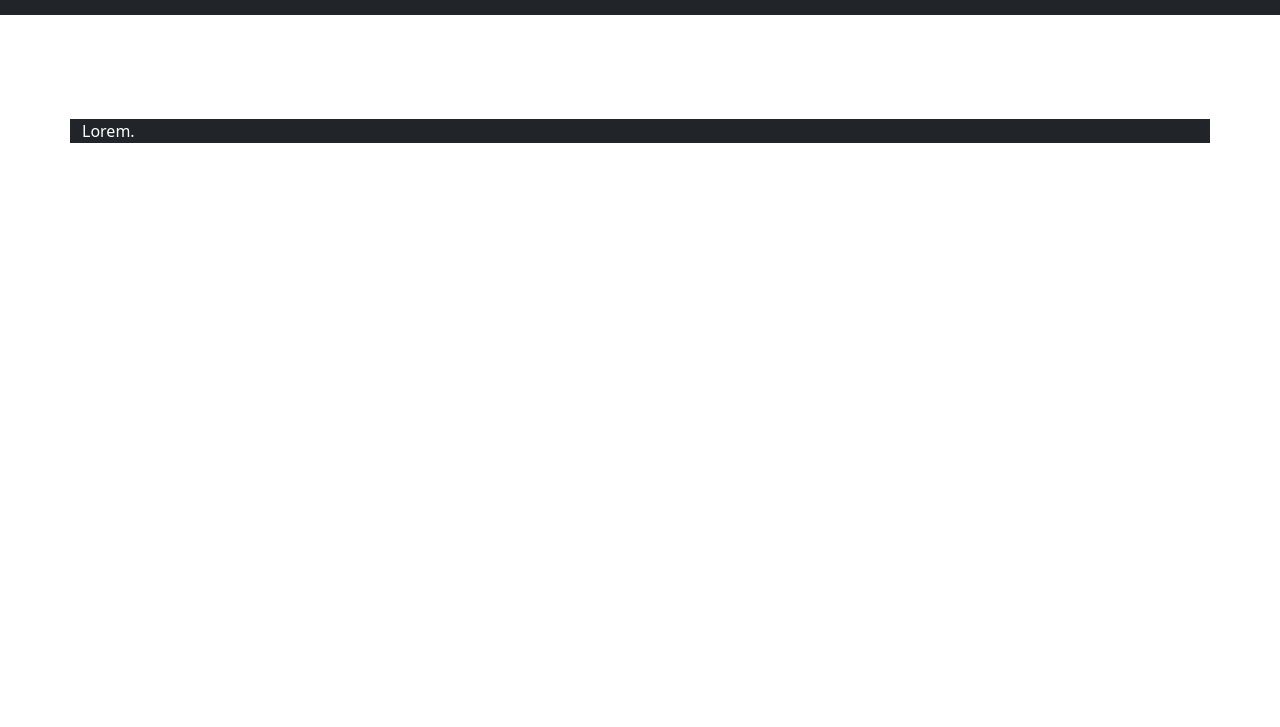
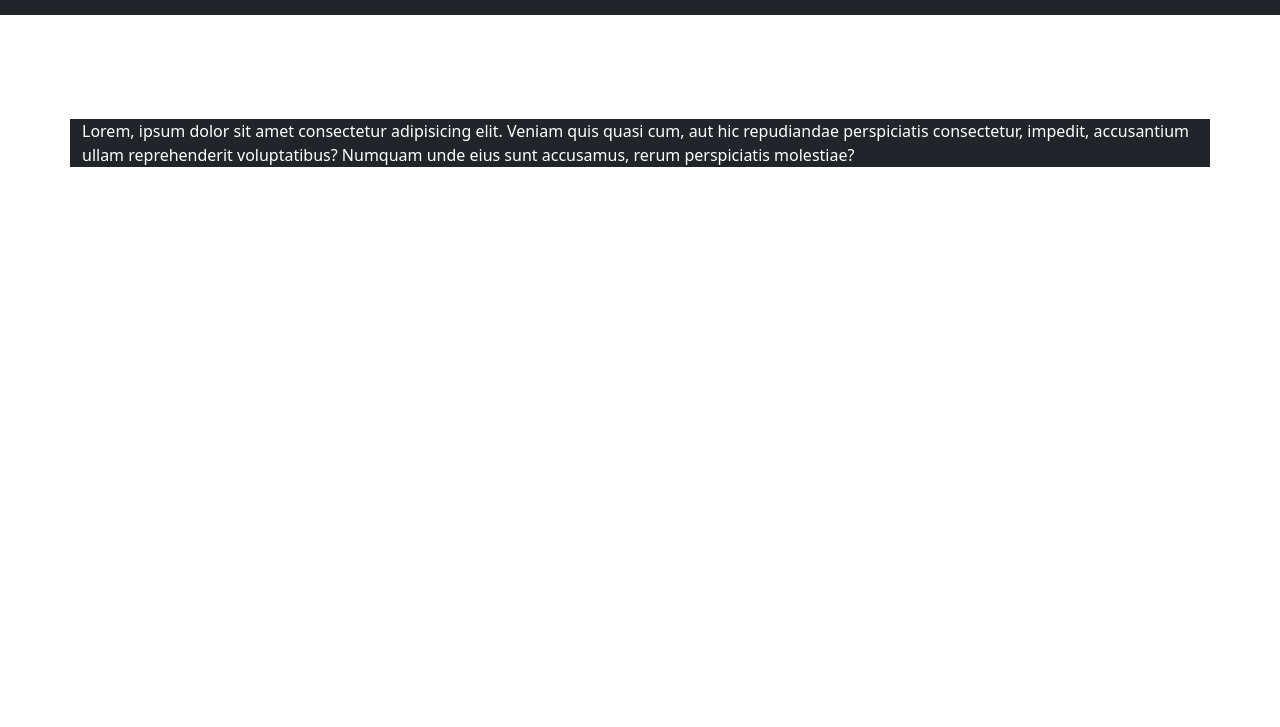
Before and after one commit to FreelancerMorales/New_Store, a plain HTML site: page index.html in a window 1280 px wide. Shown: the part 73-800 px from the top of the page. Drawn offline with nearby package versions, Linux system fonts and the light colour scheme.

Commit message:
Ajustes*3

```diff
--- a/index.html
+++ b/index.html
@@ -32,7 +32,7 @@
     </header>
 
     <main class="main-container container text-bg-dark">
-        Lorem.
+        Lorem, ipsum dolor sit amet consectetur adipisicing elit. Veniam quis quasi cum, aut hic repudiandae perspiciatis consectetur, impedit, accusantium ullam reprehenderit voluptatibus? Numquam unde eius sunt accusamus, rerum perspiciatis molestiae?
     </main>
 
     <!-- Bootstrap Bundle JS -->
```
